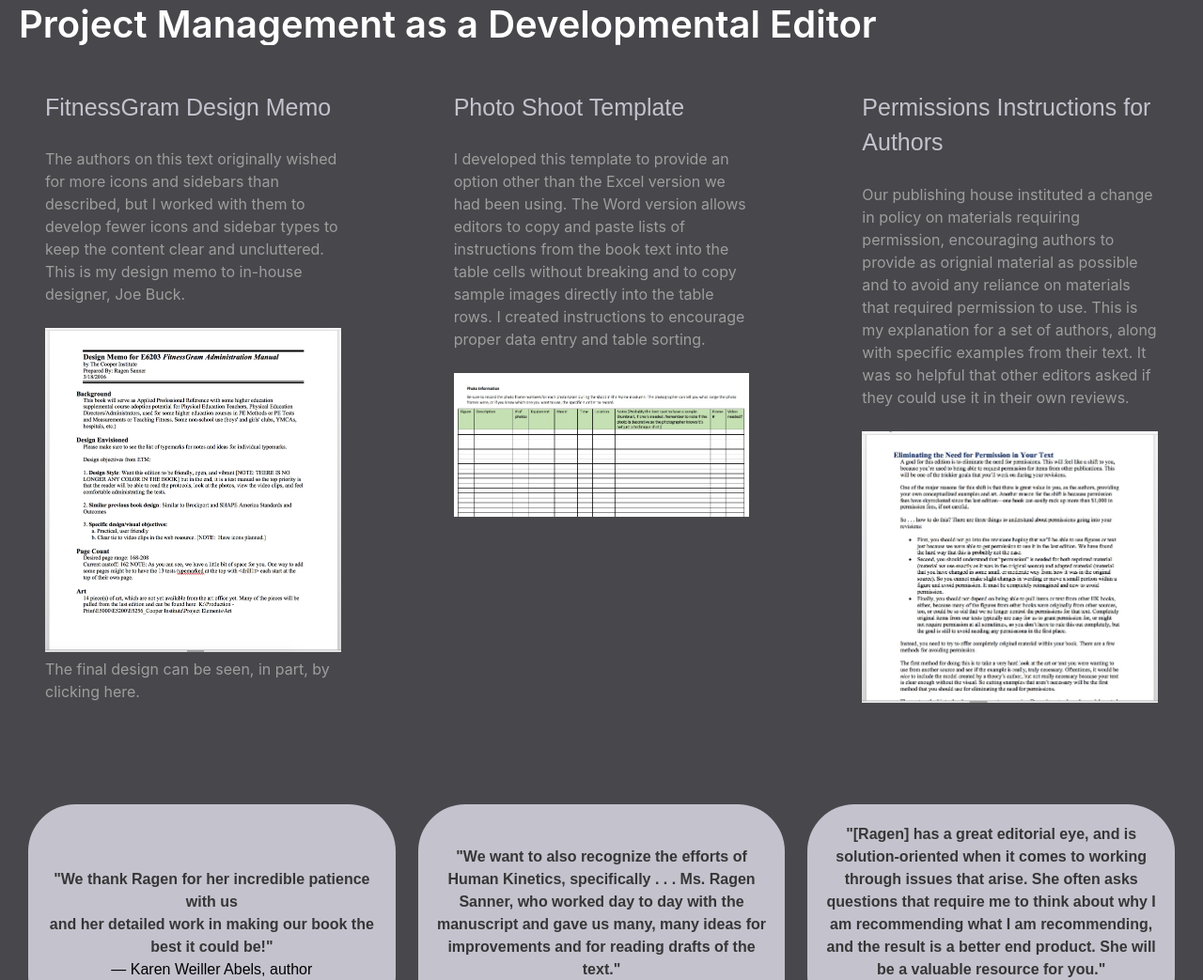
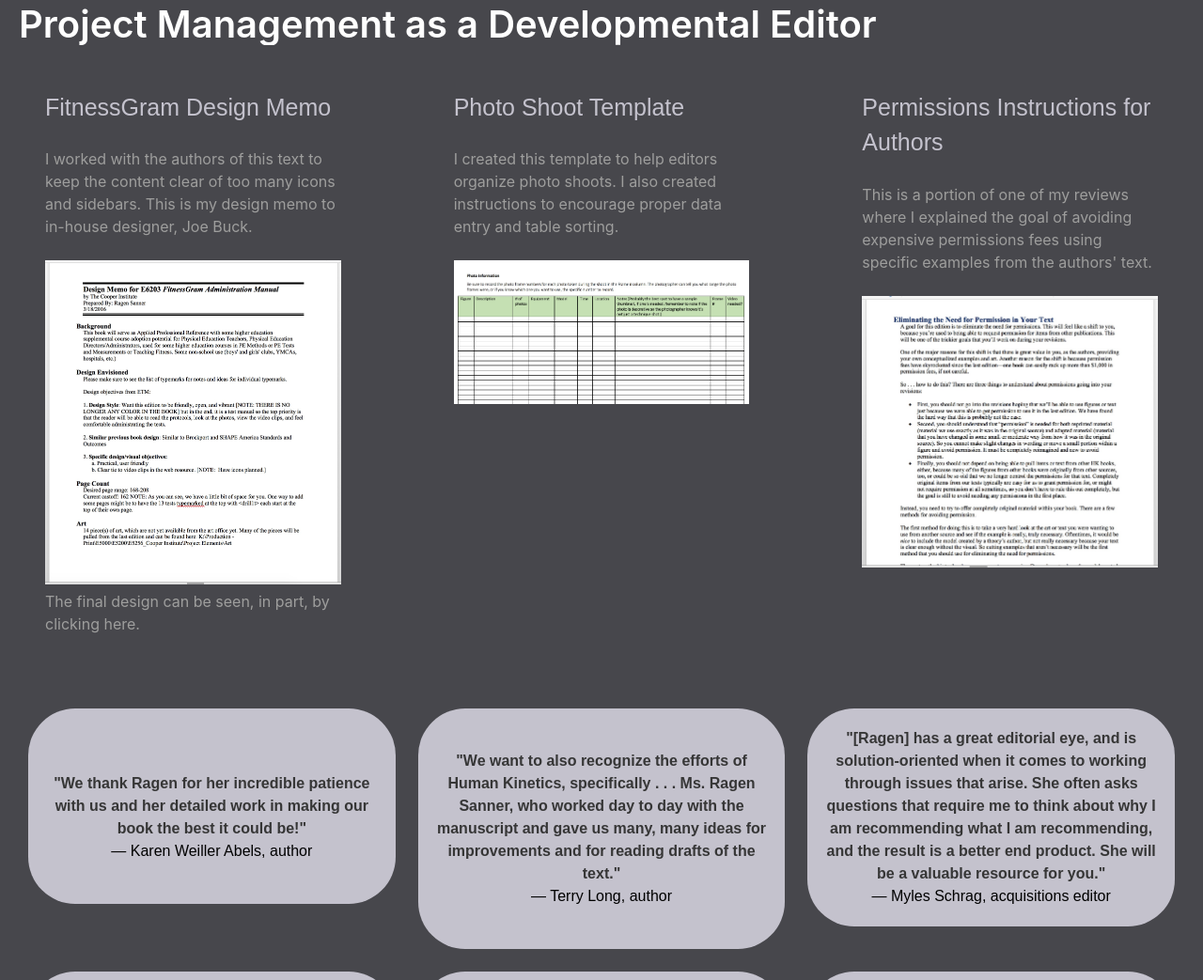
Before and after one commit to RagenS9/portfolio, a React app: page / in a window 1280 px wide. Shown: the part 1244-2287 px from the top of the page at 94% size. Built offline with nearby package versions, Linux system fonts and the light colour scheme; a web font is replaced by a local one.

Commit message:
edited text, uploaded revised resume

```diff
--- a/public/index.html
+++ b/public/index.html
@@ -50,7 +50,7 @@
     <section class="quotes">
         <div class="columns">
             <div class="column">
-                <blockquote><br/><br/><strong>"We thank Ragen for her incredible patience with us <br/>and her detailed work in making our book the best it could be!" </strong><br/> &#8212; Karen Weiller Abels, author<br/><br/></blockquote>
+                <blockquote><br/><br/><strong>"We thank Ragen for her incredible patience with us and her detailed work in making our book the best it could be!" </strong><br/> &#8212; Karen Weiller Abels, author<br/><br/></blockquote>
             </div>
             <div class="column">
                 <blockquote><br/><strong>"We want to also recognize the efforts of Human Kinetics, specifically . . . Ms. Ragen Sanner, who worked day to day with the manuscript and gave us many, many ideas for improvements and for reading drafts of the text." </strong><br/> &#8212; Terry Long, author<br/><br/></blockquote>
@@ -65,7 +65,7 @@
                 <a class="newsletter" href="./img/ragensanner_eanewsletter.pdf" target="_blank"><blockquote><img src="./img/ragensanner_eanewsletter.jpg" />Click here to see the <br/>Employee Appreciation Newsletter.</blockquote></a>
             </div>
             <div class="column">
-                <a class="newsletter" href="./img/ragensanner_resume_online.pdf" target="_blank"><blockquote><img src="./img/ragensanner_resume_online.jpg" />Click here to see Ragen's resume.<br/><br/></blockquote></a>
+                <a class="newsletter" href="./img/ragensanner_resume_online1.pdf" target="_blank"><blockquote><img src="./img/ragensanner_resume_online1.jpg" />Click here to see Ragen's resume.<br/><br/></blockquote></a>
             </div>
             <div class="column">
                 <blockquote>
--- a/src/Work.js
+++ b/src/Work.js
@@ -9,14 +9,14 @@ class Work extends Component {
             <h2 className="title is-2">Front-End Engineering at The Iron Yard</h2>
             <div className="columns is-multiline">
                 <WorkSample title="Responsive Blog Design" link="https://ragens9.github.io/d2-recreate-a-responsive-blog/" description="I recreated a responsive blog using HTML, CSS, and media queries." screenshot="./img/ragensanner_responsiveblogsmall.jpg" />
-                <WorkSample title="Chirp" link="https://ragens9.github.io/chirp/" description="I worked with a backend engineering student to create a functioning messaging app. I used HTML, CSS, and JS, along with Bootstrap and google fonts to create the front-end code." screenshot="./img/ragensanner_chirpmedium.jpg" />
+                <WorkSample title="Chirp" link="https://ragens9.github.io/chirp/" description="I worked with a backend student to create a messaging app using HTML, CSS, JS, and Bootstrap." screenshot="./img/ragensanner_chirpmedium.jpg" />
                 <WorkSample title="Responsive Marketing Design" link="https://ragens9.github.io/d4-ddc-recreate/" description="I recreated a responsive marketing design using HTML, CSS, and media queries along with Bootstrap." screenshot="./img/ragensanner_ddc.jpg" />
             </div>
             <h2 className="title is-2">Project Management as a Developmental Editor</h2>
             <div className="columns is-multiline">
-                <WorkSample title="FitnessGram Design Memo" link="./img/ragensanner_fitnessgramdesignmemo.pdf" description="The authors on this text originally wished for more icons and sidebars than described, but I worked with them to develop fewer icons and sidebar types to keep the content clear and uncluttered. This is my design memo to in-house designer, Joe Buck." screenshot="./img/ragensanner_fitnessgramdesignmemo.jpg" seconddescription="The final design can be seen, in part, by clicking here." secondlink="http://www.humankinetics.com/ProductSearchInside?isbn=9781450470469"/>
-                <WorkSample title="Photo Shoot Template" link="./img/ragensanner_Wordshootlisttemplate.pdf" description="I developed this template to provide an option other than the Excel version we had been using. The Word version allows editors to copy and paste lists of instructions from the book text into the table cells without breaking and to copy sample images directly into the table rows. I created instructions to encourage proper data entry and table sorting." screenshot="./img/ragensanner_photoshoottemplate.jpeg" />
-                <WorkSample title="Permissions Instructions for Authors" link="./img/ragensanner_permissions.pdf" description="Our publishing house instituted a change in policy on materials requiring permission, encouraging authors to provide as orignial material as possible and to avoid any reliance on materials that required permission to use. This is my explanation for a set of authors, along with specific examples from their text. It was so helpful that other editors asked if they could use it in their own reviews." screenshot="./img/ragensanner_permissions.jpeg" />
+                <WorkSample title="FitnessGram Design Memo" link="./img/ragensanner_fitnessgramdesignmemo.pdf" description="I worked with the authors of this text to keep the content clear of too many icons and sidebars. This is my design memo to in-house designer, Joe Buck." screenshot="./img/ragensanner_fitnessgramdesignmemo.jpg" seconddescription="The final design can be seen, in part, by clicking here." secondlink="http://www.humankinetics.com/ProductSearchInside?isbn=9781450470469"/>
+                <WorkSample title="Photo Shoot Template" link="./img/ragensanner_Wordshootlisttemplate.pdf" description="I created this template to help editors organize photo shoots. I also created instructions to encourage proper data entry and table sorting." screenshot="./img/ragensanner_photoshoottemplate.jpeg" />
+                <WorkSample title="Permissions Instructions for Authors" link="./img/ragensanner_permissions.pdf" description="This is a portion of one of my reviews where I explained the goal of avoiding expensive permissions fees using specific examples from the authors' text." screenshot="./img/ragensanner_permissions.jpeg" />
             </div>
         </div>;
     }
```
Also changed, not shown: public/img/ragensanner_responsiveblogsmall.jpg, public/img/ragensanner_resume_online.jpg (deleted), public/img/ragensanner_resume_online1.jpg (added), 2 other files.
